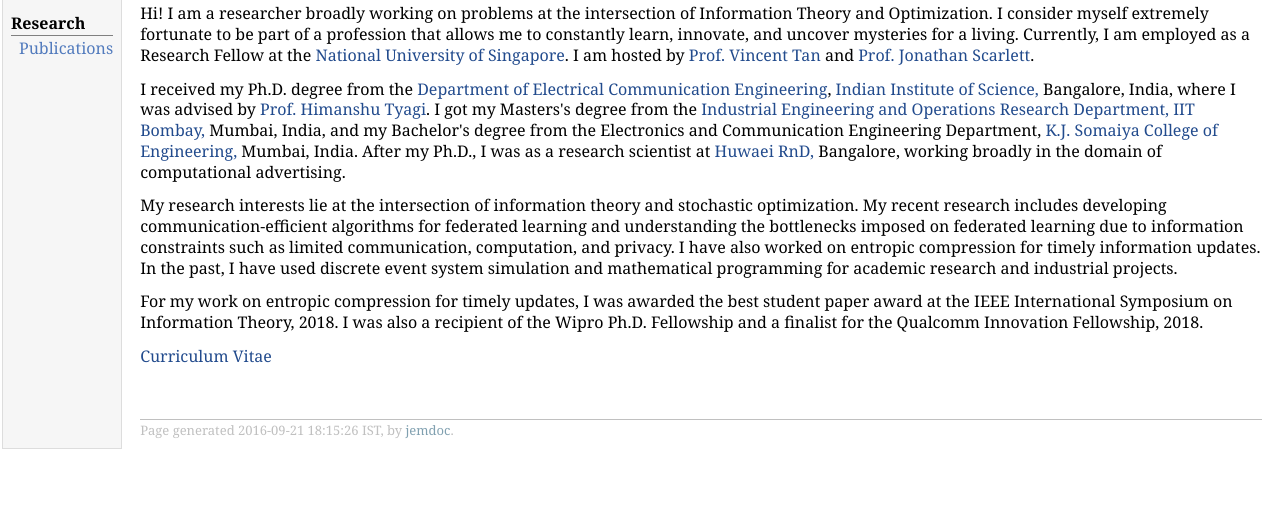
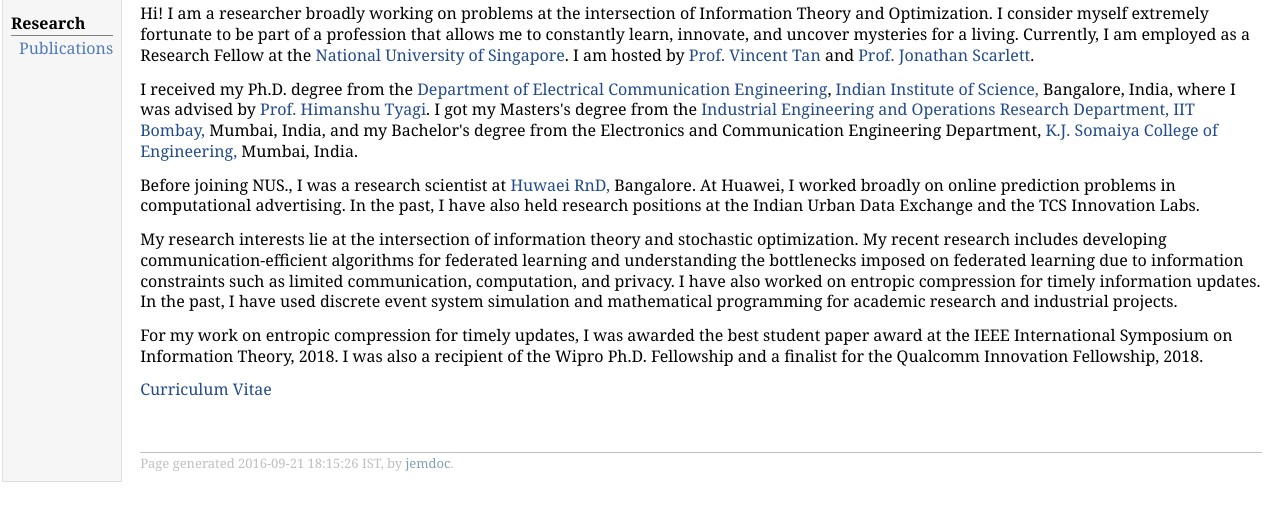
Before and after one commit to prathamesh220/prathamesh220.github.io, a plain HTML site: page bio.html in a window 1280 px wide. Shown: the part 104-614 px from the top of the page. Drawn offline with Linux system fonts and the light colour scheme.

Commit message:
Update bio.html

```diff
--- a/bio.html
+++ b/bio.html
@@ -26,7 +26,9 @@
 <p> Hi! I am a researcher broadly working on problems at the intersection of Information Theory and Optimization. I consider myself extremely fortunate to be part of a profession that allows me to constantly learn, innovate, and uncover mysteries for a living. Currently, I am employed as a Research Fellow at the <a href="https://www.nus.edu.sg" target= "blank"> National University of Singapore</a>. I am hosted by <a href ="https://vyftan.github.io/" target="_blank" > Prof. Vincent Tan </a>  and <a href ="https://www.comp.nus.edu.sg/~scarlett/" target="_blank" > Prof. Jonathan  Scarlett</a>.</p>
 
 
-<p>I received my Ph.D. degree from the <a  href="http://www.ece.iisc.ernet.in" target="_blank"> Department of Electrical Communication Engineering</a>, <a  href="http://www.iisc.ernet.in" target="_blank"> Indian Institute of Science, </a> Bangalore, India, where I was advised by <a  href="https://ece.iisc.ac.in/~htyagi/" target="_blank">Prof. Himanshu Tyagi</a>. I  got my Masters's degree from the <a  href="http://www.ieor.iitb.ac.in/" target="_blank"> Industrial Engineering and Operations Research Department, IIT Bombay,</a> Mumbai, India, and my Bachelor's degree from the Electronics and Communication Engineering Department, <a  href="http:https://www.somaiya.edu/kjsce"> K.J. Somaiya College of Engineering,</a> Mumbai, India. After my Ph.D., I was as a research scientist at <a href="https://www.huawei.com/en/" target="blank"> Huwaei RnD,</a> Bangalore, working broadly in the domain of computational advertising.</p>
+<p>I received my Ph.D. degree from the <a  href="http://www.ece.iisc.ernet.in" target="_blank"> Department of Electrical Communication Engineering</a>, <a  href="http://www.iisc.ernet.in" target="_blank"> Indian Institute of Science, </a> Bangalore, India, where I was advised by <a  href="https://ece.iisc.ac.in/~htyagi/" target="_blank">Prof. Himanshu Tyagi</a>. I  got my Masters's degree from the <a  href="http://www.ieor.iitb.ac.in/" target="_blank"> Industrial Engineering and Operations Research Department, IIT Bombay,</a> Mumbai, India, and my Bachelor's degree from the Electronics and Communication Engineering Department, <a  href="http:https://www.somaiya.edu/kjsce"> K.J. Somaiya College of Engineering,</a> Mumbai, India.</p>
+
+   <p>Before joining NUS., I was  a research scientist at <a href="https://www.huawei.com/en/" target="blank"> Huwaei RnD,</a> Bangalore. At Huawei, I  worked broadly on online prediction problems in computational advertising. In the past, I have also held research positions at the Indian Urban Data Exchange and the TCS Innovation Labs. </p>
 
 <p> My research interests lie at the intersection of information theory and stochastic optimization. My recent research includes developing communication-efficient algorithms for federated learning and understanding the bottlenecks imposed on federated learning due to information constraints such as limited communication, computation, and privacy.  I have also worked on entropic compression for timely information updates. In the past, I have used discrete event system simulation and mathematical programming for academic research and industrial projects. </p>
 
```
